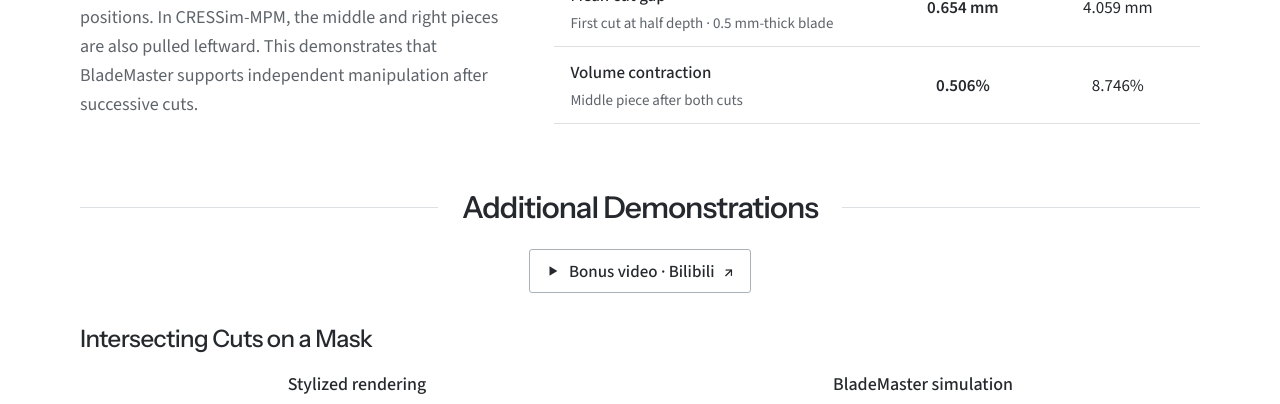
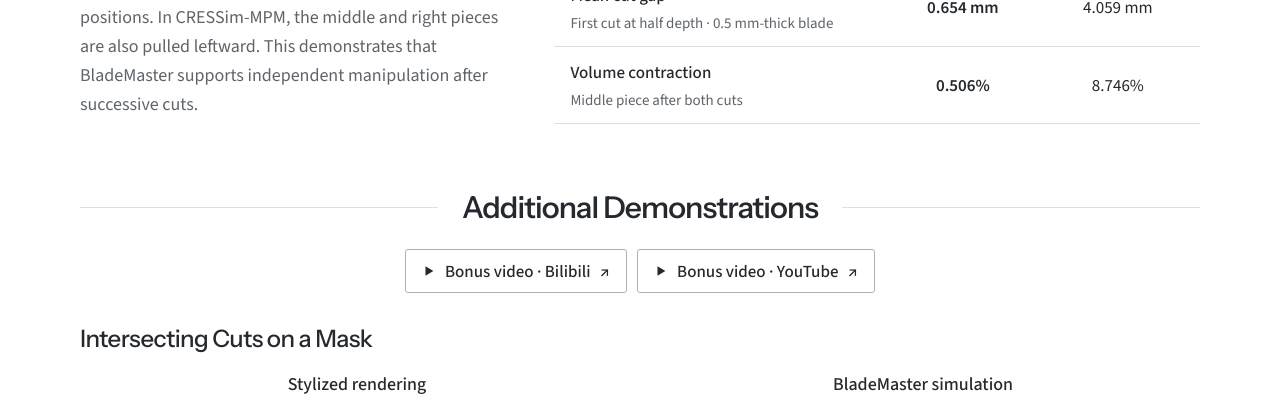
Before and after one commit to Jango6324/jango6324.github.io, a Jekyll site: the page built from _pages/blademaster/index.html, in a window 1280 px wide and 1400 px high, scrolled down 5454 px, cut to the strip 0-404 px from the top of the window. Built offline with Jekyll 4.4.1, drawn with Linux system fonts in a browser that asks for light colours.

Commit message:
Add YouTube link alongside Bilibili bonus video

```diff
--- a/_pages/blademaster/index.html
+++ b/_pages/blademaster/index.html
@@ -15,7 +15,7 @@ title: "BladeMaster: Real-Time Robotic Cutting Simulation with Online-Generated
   <link rel="icon" href="data:,">
   <link rel="preload" href="{{ '/assets/blademaster/fonts/source-sans-3-upright.woff2' | relative_url }}" as="font" type="font/woff2" crossorigin>
   <link rel="preload" href="{{ '/assets/blademaster/fonts/instrument-sans-variable.woff2' | relative_url }}" as="font" type="font/woff2" crossorigin>
-  <link rel="stylesheet" href="{{ '/assets/blademaster/css/style.css' | relative_url }}?v=bonus-video-2">
+  <link rel="stylesheet" href="{{ '/assets/blademaster/css/style.css' | relative_url }}?v=bonus-video-3">
   <script src="{{ '/assets/blademaster/js/data.js' | relative_url }}?v=demos-1" defer></script>
   <script src="{{ '/assets/blademaster/js/page.js' | relative_url }}?v=wechat-play-1" defer></script>
   <script src="{{ '/assets/blademaster/js/demos.js' | relative_url }}?v=wechat-play-1" defer></script>
@@ -113,7 +113,10 @@ title: "BladeMaster: Real-Time Robotic Cutting Simulation with Online-Generated
 
     <section class="results-section wrap" id="additional-demos" aria-labelledby="additional-title">
       <h2 id="additional-title">Additional Demonstrations</h2>
-      <div class="bonus-video-entry"><a href="https://www.bilibili.com/video/BV1wz4769E3h/" target="_blank" rel="noopener" aria-label="Watch the bonus video inspired by Phantom Blade Zero on Bilibili"><svg width="14" height="14" viewBox="0 0 16 16" aria-hidden="true"><path d="M4 2.5 13 8l-9 5.5z" fill="currentColor"/></svg>Bonus video · Bilibili <span aria-hidden="true">↗</span></a></div>
+      <div class="bonus-video-entry">
+        <a href="https://www.bilibili.com/video/BV1wz4769E3h/" target="_blank" rel="noopener" aria-label="Watch the bonus video inspired by Phantom Blade Zero on Bilibili"><svg width="14" height="14" viewBox="0 0 16 16" aria-hidden="true"><path d="M4 2.5 13 8l-9 5.5z" fill="currentColor"/></svg>Bonus video · Bilibili <span aria-hidden="true">↗</span></a>
+        <a href="https://www.youtube.com/watch?v=QmTIynMHe8g" target="_blank" rel="noopener" aria-label="Watch the bonus video inspired by Phantom Blade Zero on YouTube"><svg width="14" height="14" viewBox="0 0 16 16" aria-hidden="true"><path d="M4 2.5 13 8l-9 5.5z" fill="currentColor"/></svg>Bonus video · YouTube <span aria-hidden="true">↗</span></a>
+      </div>
       <div class="result-block first">
         <h3 id="mask-title">Intersecting Cuts on a Mask</h3>
         <div class="player" id="mask-demo-player" aria-labelledby="mask-title"></div>
--- a/assets/blademaster/css/style.css
+++ b/assets/blademaster/css/style.css
@@ -164,7 +164,7 @@ footer { display:flex; justify-content:space-between; font-size:14px; color:var(
   .soul-stage .video-pane video { object-position:47.5% 50%; }
 }
 .demo-credit { color:var(--muted); margin-top:12px; font-size:15px; }
-.bonus-video-entry { display:flex; justify-content:center; margin:-10px 0 30px; }
+.bonus-video-entry { display:flex; flex-wrap:wrap; justify-content:center; gap:10px; margin:-10px 0 30px; }
 .bonus-video-entry a { display:inline-flex; align-items:center; gap:9px; min-height:44px; padding:7px 16px; border:1px solid #aab1b7; border-radius:3px; color:var(--ink); font-size:17px; font-weight:500; line-height:1.5; }
 .bonus-video-entry a:hover { background:#f5f6f7; border-color:var(--ink); text-decoration:none; }
 
```
